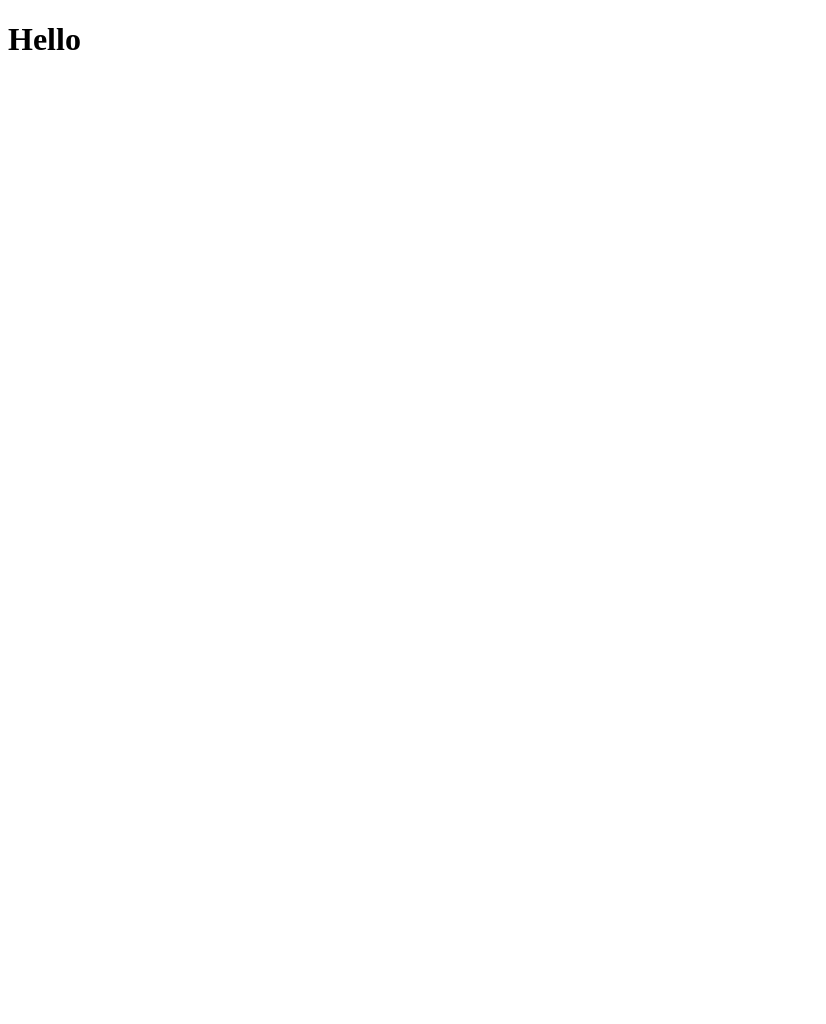
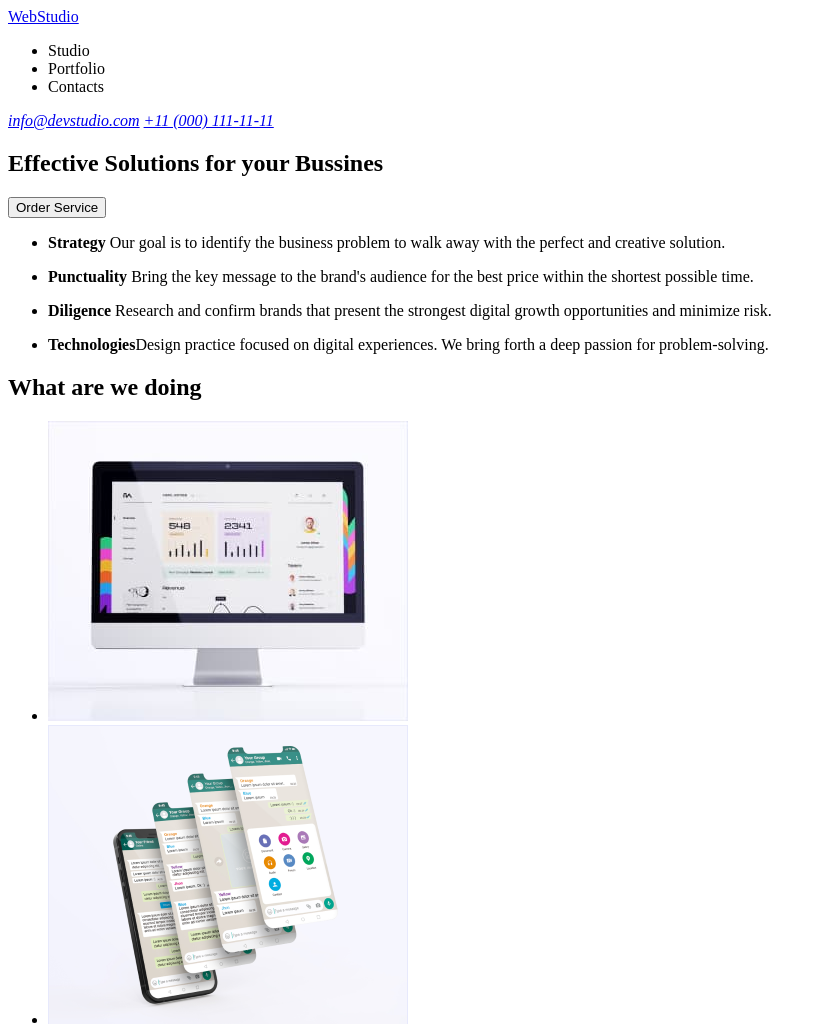
Before and after one commit to KURDYK233/Tutorial, a plain HTML site: page index.html in a window 1280 px wide. Shown: the top 1024 px of the page, without its empty margins (0-826 px from the left). Before the commit the page ends 800 px from the top, so only its background shows below. Drawn offline with Linux system fonts and the light colour scheme.

Commit message:
before remark

```diff
--- a/index.html
+++ b/index.html
@@ -7,6 +7,57 @@
     <title>Document</title>
 </head>
 <body>
-    <h1>Hello</h1>
+    <header>
+        <nav>
+        <a href="index.html">WebStudio</a>
+        <ul>
+            <li>Studio</li>
+            <li>Portfolio</li>
+            <li>Contacts</li>
+        </nav>
+        </ul>
+        <address>
+            <a href="mailto:info@devstudio.com" target="_blank">info@devstudio.com</a>
+            <a href="tel:+110001111111">+11 (000) 111-11-11</a>
+        </address>
+    </header>
+    <main>
+        <section>
+        <h1>Effective Solutions
+          for your Bussines
+        </h1>
+        <button type="button    ">Order Service</button>
+    </section>
+    <section>
+        <ul>
+            <li>
+                <p>
+                    <strong>Strategy</strong>
+                    Our goal is to identify the business
+                    problem to walk away with the perfect and creative solution.
+                </p>
+            </li>
+            <li>
+                <p>
+                    <strong>Punctuality</strong>
+                    Bring the key message to the brand's audience for the best price within the shortest possible time.
+                </p>
+            </li>
+            <li><p> <strong>Diligence</strong> Research and confirm brands that present the strongest digital growth opportunities and minimize risk. </p></li>
+            <li> <p><strong>Technologies</strong>Design practice focused on digital experiences. We bring forth a deep passion for problem-solving.</p></li>
+        </ul>
+        <h2>What are we doing</h2>
+        <ul>
+            <li>
+                <img src="images/Rectangle 71.jpg" alt="image_with_PC" width="360" height="300">
+            </li>
+            <li> <img src="images/Rectangle 71 (1).png" alt="future" width="360" height="300">
+            </li>
+            <li> <img src="images/Rectangle 71 (2).png" alt="phone" width="360" height="300">
+            </li>
+        </ul>
+    </section>
+
+    </main>
 </body>
 </html>
```
Also changed, not shown: images/Rectangle 71 (1).png (added), images/Rectangle 71 (2).png (added), images/Rectangle 71.jpg (added).
